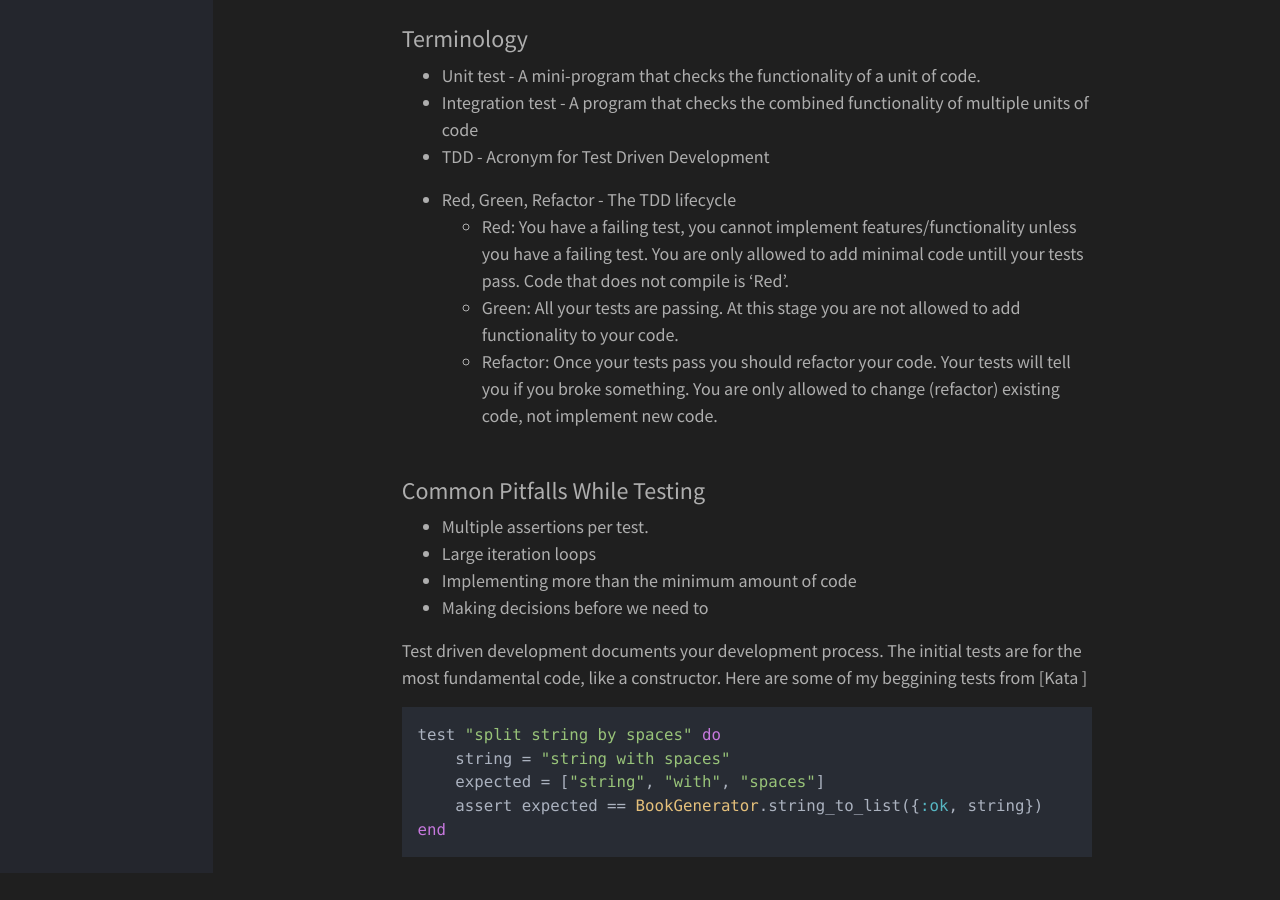
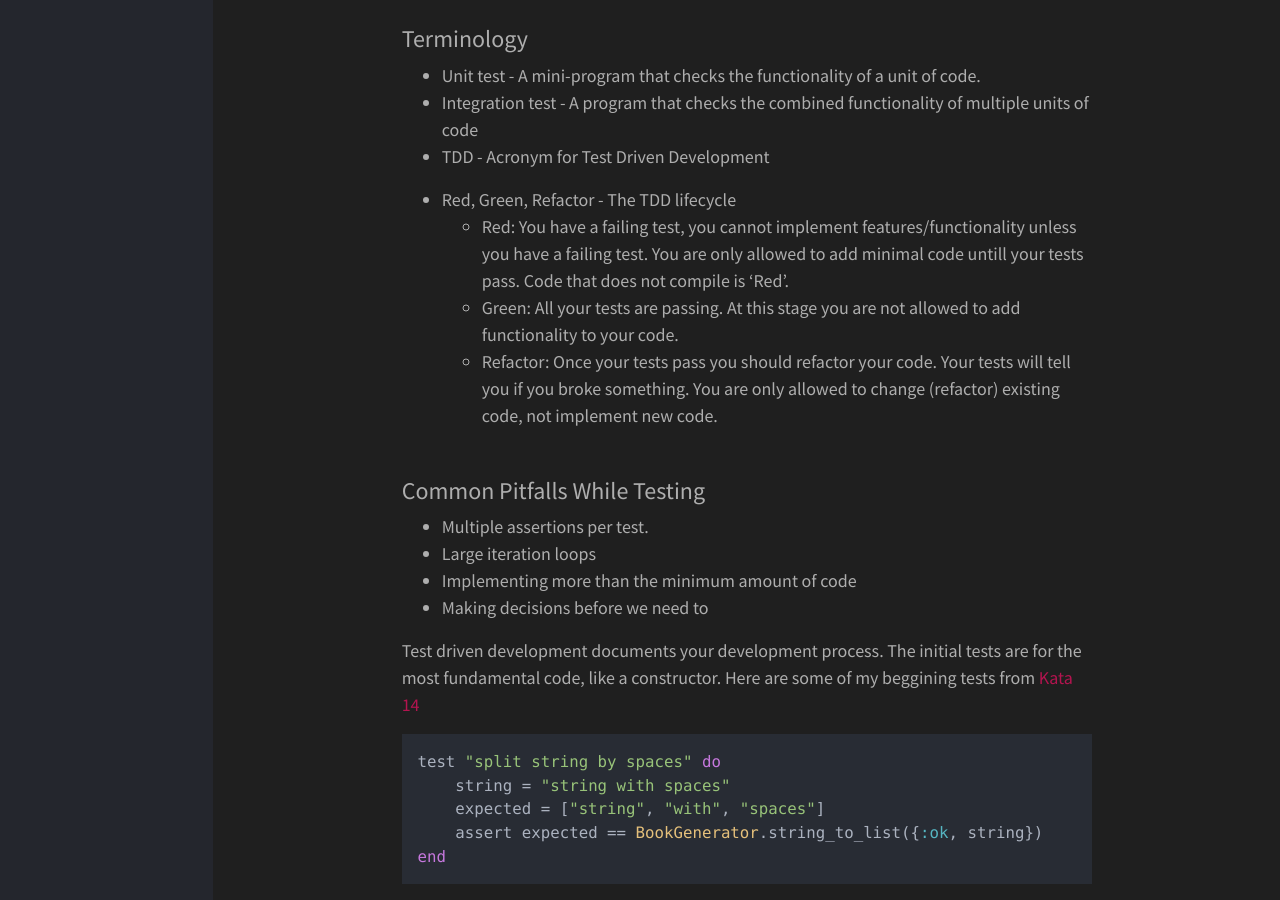
Before and after one commit to alexmickelson/alexmickelson.github.io, a Jekyll site: the page built from _posts/2019-11-7-tdd.sudo.markdown, in a window 1280 px wide and 900 px high, scrolled down 1233 px. Built offline with Jekyll 4.4.1, drawn with Linux system fonts in a browser that asks for light colours; before the commit the page ends 2106 px from its top, so only the background shows below that.

Commit message:
Added kata14 link

```diff
--- a/_posts/2019-11-7-tdd.sudo.markdown
+++ b/_posts/2019-11-7-tdd.sudo.markdown
@@ -49,7 +49,7 @@ date:   2019-10-21 16:00:00 +0000
 * Implementing more than the minimum amount of code
 * Making decisions before we need to
 
-Test driven development documents your development process. The initial tests are for the most fundamental code, like a constructor. Here are some of my beggining tests from [Kata ]
+Test driven development documents your development process. The initial tests are for the most fundamental code, like a constructor. Here are some of my beggining tests from [Kata 14](http://codekata.com/kata/kata14-tom-swift-under-the-milkwood/)
 
 
 {% highlight elixir %}
```
